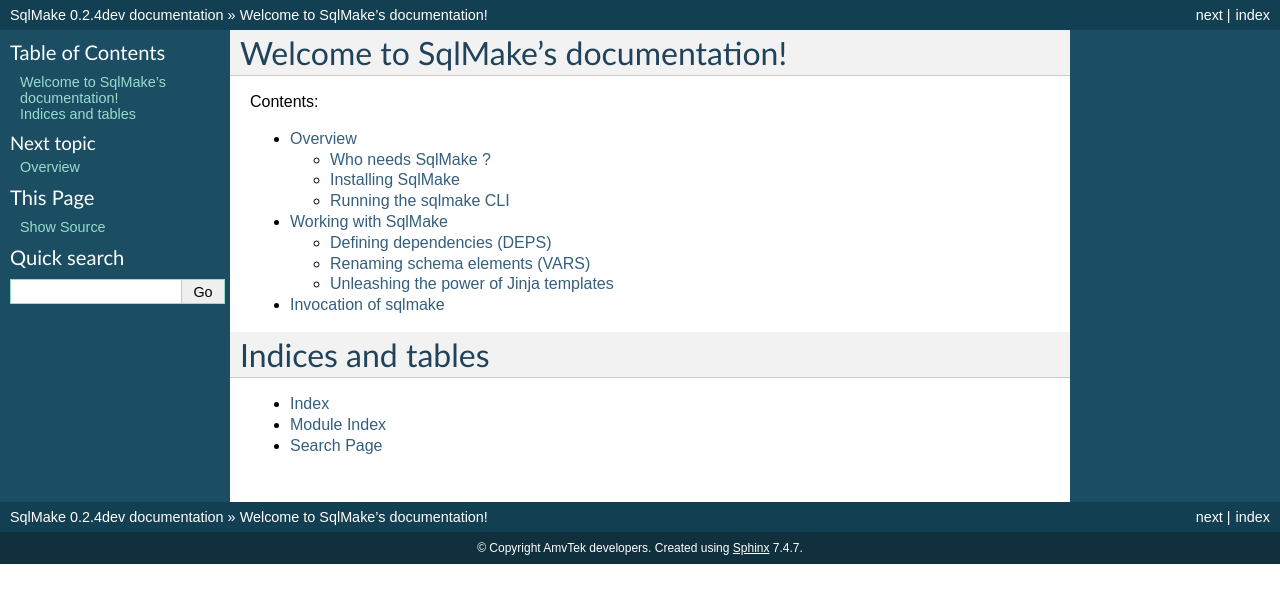
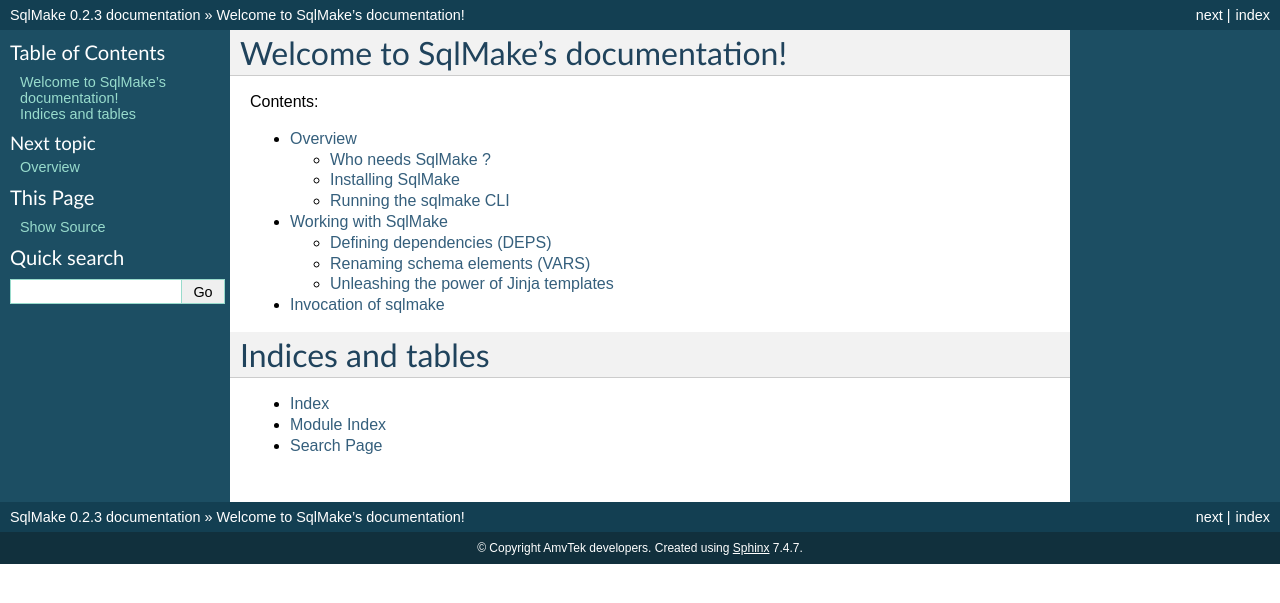
Before and after one commit to amvtek/SqlMake, a Sphinx documentation site: the page built from docs/index.rst, in a window 1280 px wide. Shown: the top 603 px of the page. Built offline with Sphinx 7.4.7, drawn with Linux system fonts in a browser that asks for light colours.

Commit message:
upgraded doc config

```diff
--- a/docs/conf.py
+++ b/docs/conf.py
@@ -22,8 +22,8 @@
 author = 'AmvTek developers'
 
 # The full version, including alpha/beta/rc tags
-version = '0.2.4'
-release = '0.2.4dev'
+version = '0.2.3'
+release = '0.2.3'
 
 
 # -- General configuration ---------------------------------------------------
```
Also changed, not shown: 1 other file.
